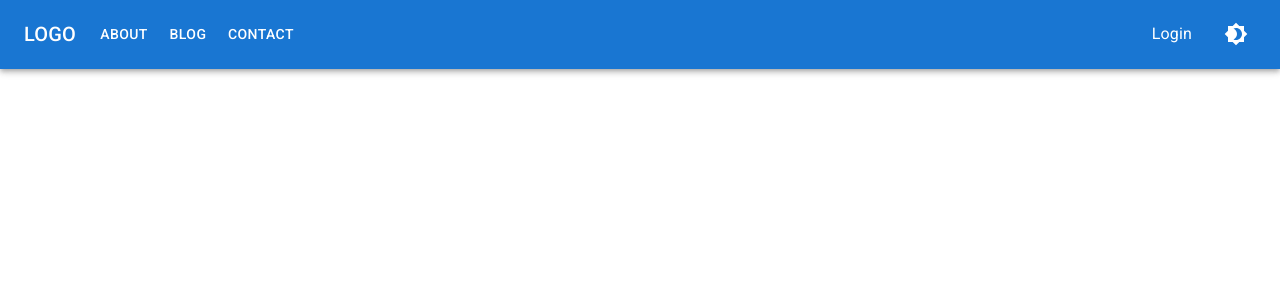
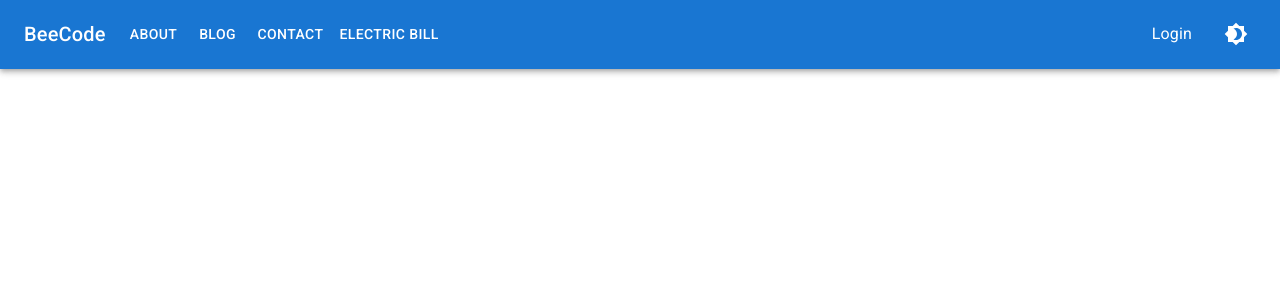
Before and after one commit to beezay/beezay.github.io, a React (Create React App) app: page / in a window 1280 px wide. Shown: the top 300 px of the page. Built offline with nearby package versions, Linux system fonts and the light colour scheme.

Commit message:
Nav added

```diff
--- a/src/core/components/NavbarWrapper.jsx
+++ b/src/core/components/NavbarWrapper.jsx
@@ -61,7 +61,7 @@ const NavbarWrapper = ({ isAuth }) => {
               component="div"
               sx={{ mr: 2, display: { xs: "none", md: "flex" } }}
             >
-              LOGO
+              BeeCode
             </Typography>
 
             <Box sx={{ flexGrow: 1, display: { xs: "flex", md: "none" } }}>
--- a/src/core/containers/AppContainer.jsx
+++ b/src/core/containers/AppContainer.jsx
@@ -1,13 +1,16 @@
 import NavbarWrapper from "core/components/NavbarWrapper";
 import AppRouter from "core/Routes/AppRouter";
+import { useMemo } from "react";
 import { Outlet } from "react-router-dom";
 const AppContainer = () => {
   const user = JSON.parse(localStorage.getItem("user")) || {};
 
   // useEffect(() => {}, []);
 
-  const isAuth = !!user?.accessToken || false;
-  console.log(isAuth);
+  const isAuth = useMemo(()=>{
+    return !!user?.accessToken || false;
+  },[user])
+
 
   return (
     <>
--- a/src/data/data.js
+++ b/src/data/data.js
@@ -1,2 +1,2 @@
-export const pages = ['About', 'Blog', 'Contact'];
+export const pages = ['About', 'Blog', 'Contact', 'Electric Bill'];
 export const settings = ['Profile', 'Account', 'Dashboard', 'Logout'];
```
